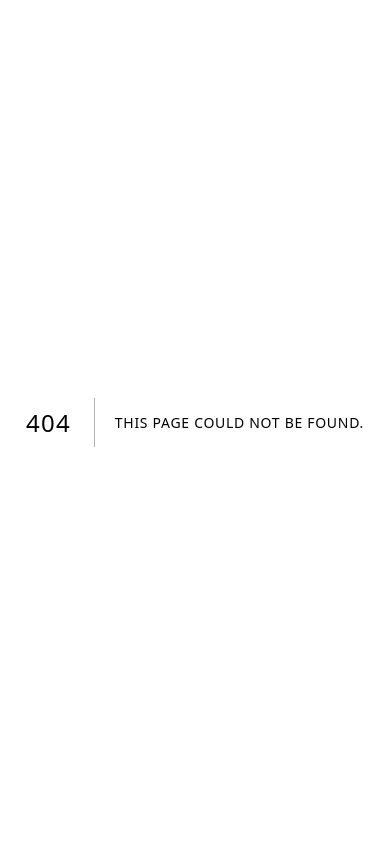
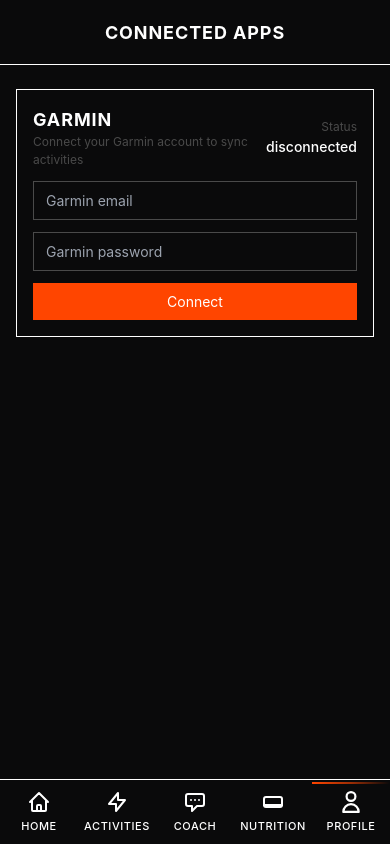
Before and after one commit to renatodap/ULTIMATE_COACH_FRONTEND, a Next.js app: page /profile/connected-apps in a window 390 px wide. Before the commit this address had no page. Built offline with nearby package versions, Linux system fonts and the light colour scheme; no server answers.

Commit message:
feat(profile): add Connected Apps link in header (mobile-first)

```diff
--- /dev/null
+++ b/app/profile/connected-apps/page.tsx
@@ -0,0 +1,153 @@
+'use client'
+
+import { useEffect, useState } from 'react'
+import { PageHeader } from '@/components/shared/PageHeader'
+import { BottomNav } from '@/components/BottomNav'
+import { LoadingScreen } from '@/components/shared/LoadingScreen'
+import { getWearableStatus, connectWearable, triggerWearableSync, triggerWearableSyncInline } from '@/lib/api/wearables'
+import toast from 'react-hot-toast'
+
+export default function ConnectedAppsPage() {
+  const [loading, setLoading] = useState(true)
+  const [status, setStatus] = useState<any>(null)
+  const [email, setEmail] = useState('')
+  const [password, setPassword] = useState('')
+  const [provider] = useState<'garmin'>('garmin')
+  const [syncing, setSyncing] = useState(false)
+
+  async function load() {
+    try {
+      setLoading(true)
+      const s = await getWearableStatus()
+      setStatus(s)
+    } catch (e: any) {
+      console.error(e)
+    } finally {
+      setLoading(false)
+    }
+  }
+
+  useEffect(() => {
+    load()
+  }, [])
+
+  async function handleConnect(e: React.FormEvent) {
+    e.preventDefault()
+    const t = toast.loading('Connecting…')
+    try {
+      await connectWearable(provider, { email, password })
+      toast.success('Connected!', { id: t })
+      setEmail('')
+      setPassword('')
+      await load()
+    } catch (err: any) {
+      toast.error(err?.message || 'Failed to connect', { id: t })
+    }
+  }
+
+  async function handleSync(enqueue = true) {
+    const t = toast.loading(enqueue ? 'Syncing (background)…' : 'Syncing…')
+    setSyncing(true)
+    try {
+      if (enqueue) {
+        await triggerWearableSync(provider, 7)
+      } else {
+        await triggerWearableSyncInline(provider, 7)
+      }
+      toast.success(enqueue ? 'Sync enqueued!' : 'Sync completed!', { id: t })
+      await load()
+    } catch (err: any) {
+      toast.error(err?.message || 'Sync failed', { id: t })
+    } finally {
+      setSyncing(false)
+    }
+  }
+
+  if (loading) {
+    return (
+      <>
+        <LoadingScreen message="Loading connected apps…" showBottomNav />
+        <BottomNav />
+      </>
+    )
+  }
+
+  const garminAccount = status?.accounts?.find((a: any) => a.provider === 'garmin')
+  const latestJob = status?.latest_job
+
+  return (
+    <div className="min-h-screen bg-iron-black pb-20">
+      <PageHeader title="Connected Apps" />
+
+      <main className="max-w-4xl mx-auto px-4 py-6 space-y-6">
+        {/* Garmin Card */}
+        <div className="rounded-xl border border-iron-gray/40 bg-iron-dark-gray/40 p-4">
+          <div className="flex items-center justify-between mb-3">
+            <div>
+              <h2 className="text-lg font-bold text-iron-white">Garmin</h2>
+              <p className="text-xs text-iron-gray">Connect your Garmin account to sync activities</p>
+            </div>
+            <div className="text-right">
+              <div className="text-xs text-iron-gray">Status</div>
+              <div className="text-sm text-iron-white font-medium">{garminAccount?.status || 'disconnected'}</div>
+            </div>
+          </div>
+
+          {!garminAccount || garminAccount.status !== 'connected' ? (
+            <form onSubmit={handleConnect} className="grid grid-cols-1 sm:grid-cols-3 gap-3">
+              <input
+                type="email"
+                value={email}
+                onChange={(e) => setEmail(e.target.value)}
+                placeholder="Garmin email"
+                className="w-full bg-iron-black border border-iron-gray rounded-lg px-3 py-2 text-iron-white text-sm focus:outline-none focus:border-iron-orange"
+                required
+              />
+              <input
+                type="password"
+                value={password}
+                onChange={(e) => setPassword(e.target.value)}
+                placeholder="Garmin password"
+                className="w-full bg-iron-black border border-iron-gray rounded-lg px-3 py-2 text-iron-white text-sm focus:outline-none focus:border-iron-orange"
+                required
+              />
+              <button
+                type="submit"
+                className="bg-iron-orange text-iron-white rounded-lg px-4 py-2 text-sm hover:opacity-90"
+              >
+                Connect
+              </button>
+            </form>
+          ) : (
+            <div className="flex flex-col sm:flex-row gap-3">
+              <button
+                onClick={() => handleSync(true)}
+                disabled={syncing}
+                className="flex-1 bg-iron-orange text-iron-white rounded-lg px-4 py-2 text-sm hover:opacity-90 disabled:opacity-50"
+              >
+                Sync Now (Background)
+              </button>
+              <button
+                onClick={() => handleSync(false)}
+                disabled={syncing}
+                className="flex-1 bg-iron-gray/40 text-iron-white rounded-lg px-4 py-2 text-sm hover:opacity-80 disabled:opacity-50"
+              >
+                Sync Now (Inline)
+              </button>
+            </div>
+          )}
+
+          {/* Job status */}
+          {latestJob && (
+            <div className="mt-4 text-xs text-iron-gray">
+              <div>Last Job: <span className="text-iron-white">{latestJob.status}</span></div>
+              {latestJob.error_message && <div className="text-red-500">{latestJob.error_message}</div>}
+            </div>
+          )}
+        </div>
+      </main>
+
+      <BottomNav />
+    </div>
+  )
+}
--- a/app/profile/page.tsx
+++ b/app/profile/page.tsx
@@ -34,6 +34,7 @@
   Target,
   ChevronDown,
   ChevronUp,
+  Link2,
 } from 'lucide-react'
 import { BottomNav } from '@/components/BottomNav'
 import { LoadingScreen } from '@/components/shared/LoadingScreen'
@@ -282,10 +283,11 @@
       <div className="absolute inset-x-0 top-0 h-64 bg-gradient-to-b from-iron-orange/10 via-transparent to-transparent pointer-events-none" />
       {/* Header */}
       <header className="border-b border-iron-gray sticky top-0 bg-iron-black z-[100]">
-        <div className="max-w-4xl mx-auto px-4 py-4 flex items-center justify-between gap-4">
+        <div className="max-w-4xl mx-auto px-4 py-4 flex items-center justify-between gap-3">
           <h1 className="text-2xl font-bold text-iron-white uppercase tracking-wider">
             {t('profile.pageTitle')}
           </h1>
+          <div className="flex items-center gap-2">
             {profile && (
               <div className="flex items-center gap-2">
                 <label className="text-xs text-iron-gray uppercase tracking-wider">Units</label>
@@ -301,13 +303,23 @@
                       setToast({ type: 'error', message: 'Failed to update unit preference' })
                     }
                   }}
-                className="px-3 py-2 bg-iron-black border border-iron-gray text-iron-white focus:outline-none focus:border-iron-orange text-xs"
+                  className="px-3 py-2 bg-iron-black border border-iron-gray text-iron-white focus:outline-none focus:border-iron-orange text-xs rounded-lg"
                 >
                   <option value="metric">Metric</option>
                   <option value="imperial">Imperial</option>
                 </select>
               </div>
             )}
+            <a
+              href="/profile/connected-apps"
+              className="inline-flex items-center gap-2 px-3 py-2 rounded-lg border border-iron-gray text-iron-white text-xs hover:border-iron-orange/60"
+              aria-label="Connected Apps"
+            >
+              <Link2 className="w-4 h-4" />
+              <span className="hidden sm:inline">Connected Apps</span>
+              <span className="sm:hidden">Apps</span>
+            </a>
+          </div>
         </div>
       </header>
 
--- a/lib/api/wearables.ts
+++ b/lib/api/wearables.ts
@@ -13,3 +13,14 @@
 export async function triggerWearableSync(provider: string, days = 7): Promise<{ enqueued: boolean; task_id?: string }> {
   return apiClient.post(`/api/v1/wearables/${provider}/sync?days=${days}`)
 }
+
+export async function triggerWearableSyncInline(provider: string, days = 7): Promise<{ job: any; mode: string }> {
+  return apiClient.post(`/api/v1/wearables/${provider}/sync-inline?days=${days}`)
+}
+
+export async function connectWearable(provider: string, credentials: { email: string; password: string }) {
+  return apiClient.post(`/api/v1/wearables/${provider}/connect`, {
+    provider,
+    credentials,
+  })
+}
```
Lines whose indentation alone changed are shown as unchanged.
